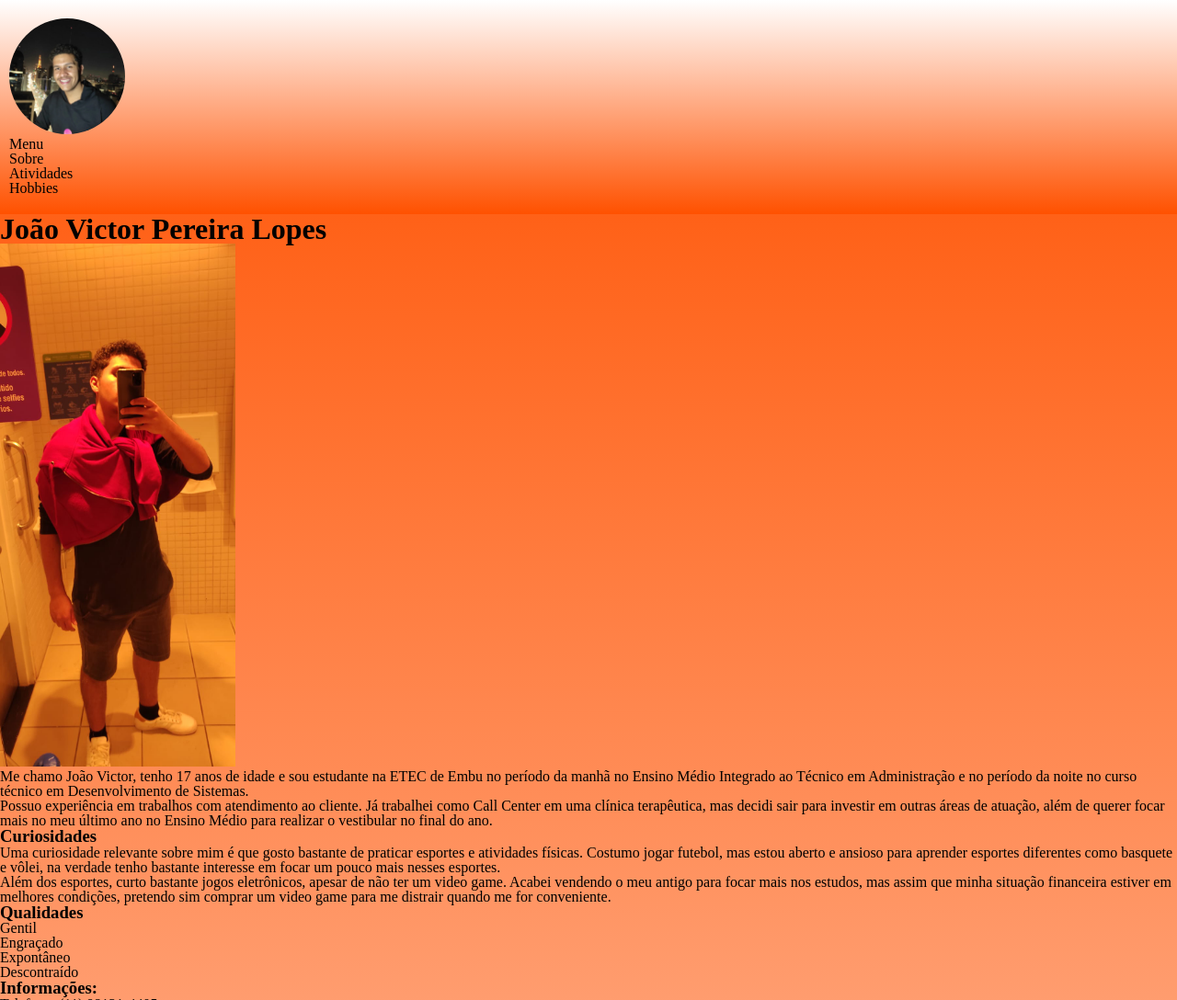
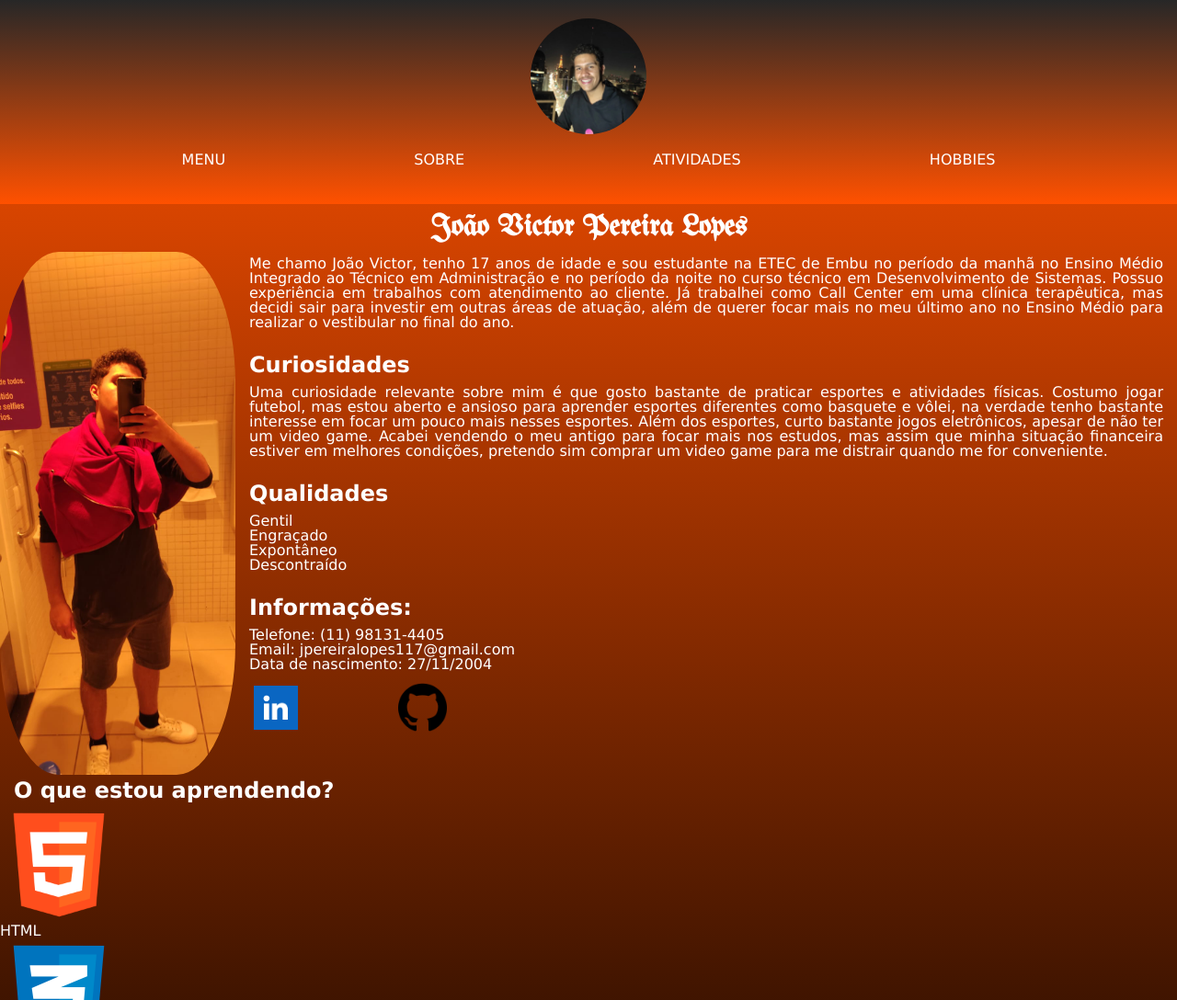
Before and after one commit to JVictorLopes/portfolio, a plain HTML site: page index.html in a window 1280 px wide. Shown: the top 1088 px of the page at 92% size. Drawn offline with Linux system fonts and the light colour scheme.

Commit message:
Modificações no CSS

```diff
--- a/css/style.css
+++ b/css/style.css
@@ -1,9 +1,15 @@
 body {
-  background-image: linear-gradient( rgb(255, 81, 0), rgb(255, 255, 255));
+  background-image: linear-gradient( rgb(255, 81, 0), rgb(0, 0, 0));
 }
 
-img {
-  width: 20%;
+@font-face {
+  font-family: "Old";
+  src: url('../Fontes/UnifrakturMaguntia-Regular.ttf');
+}
+
+@font-face {
+  font-family: "Kaushan" ;
+  src: url('../Fontes/KaushanScript-Regular.ttf');
 }
 
 .img-linkedin {
@@ -11,7 +17,85 @@ img {
   border-radius: 50%;
 }
 
+.Foto_corpo {
+  border-radius: 25%;
+}
+
+img {
+  width: 10%;
+}
+
+.info img {
+  width: 20%;
+}
+
+main h1 {
+  text-align: center;
+  color: white;
+  padding: 10px;
+  font-family: 'Old';
+}
+
+.info {
+  color: white;
+  display: flex;
+}
+
+.linksSociais {
+  width: 50%;
+  display: flex;
+}
+
+
 header { /*o header é um div, só que com nome diferente para separar quais partes do site estaremos mexendo*/
-  background-image: linear-gradient(180deg, rgb(255, 255, 255), rgb(255, 81, 0) );
+  background-image:
+  linear-gradient(180deg, rgb(255, 255, 255), rgb(255, 81, 0) );
   padding: 20px 10px;
 }
+
+header { /*o header é um div, só que com nome diferente para separar quais partes do site estaremos mexendo*/
+  background-image: linear-gradient(180deg, rgb(39, 39, 39), rgb(255, 81, 0) );
+  padding: 20px 10px;
+  display: flex;
+  flex-direction: column;
+  align-items: center;
+}
+
+header ul {
+  text-transform: uppercase;
+}
+
+header nav li {
+  display: inline-block;
+  padding: 15px 100px;
+}
+
+header nav li:hover {
+  color: rgb(255, 94, 0);
+  background-color: rgb(39, 39, 39);
+  transition: 0.5s;
+  padding: 18px 70px;
+}
+
+.info p, h1, h2, ul {
+  padding: 5px 15px;
+  text-align: justify;
+  font-family: 'Lucida Sans', 'Lucida Sans Regular', 'Lucida Grande', 'Lucida Sans Unicode', Geneva, Verdana, sans-serif;
+  color: white;
+}
+
+.buttonLinkedIn img {
+  width: 30%;
+  padding: 5px;
+}
+
+.buttonGit img {
+  width: 15%;
+  padding: 2px;
+}
+
+.Programas p, img {
+  color: white;
+  font-family: 'Lucida Sans', 'Lucida Sans Regular', 'Lucida Grande', 'Lucida Sans Unicode', Geneva, Verdana, sans-serif;
+  display: flex;
+}
--- a/index.html
+++ b/index.html
@@ -26,51 +26,51 @@
       </nav>
     </header>
 
+    <main>
       <h1>João Victor Pereira Lopes</h1>
-
-    <img src="Img/Foto Corpo Inteiro.jpeg"
+      <div class="info">
+        <img
+          class="Foto_corpo"
+          src="Img/Foto Corpo Inteiro.jpeg"
           alt="Foto corpo." />
-
+      <div class="texto">
           <p>
             Me chamo João Victor, tenho 17 anos de idade e sou estudante na ETEC de
             Embu no período da manhã no Ensino Médio Integrado ao Técnico em
             Administração e no período da noite no curso técnico em Desenvolvimento de
             Sistemas.
-    </p>
-
-    <p>
             Possuo experiência em trabalhos com atendimento ao cliente. Já trabalhei
             como Call Center em uma clínica terapêutica, mas decidi sair para investir
             em outras áreas de atuação, além de querer focar mais no meu último ano no
             Ensino Médio para realizar o vestibular no final do ano.
           </p>
+          <br>
 
-    <h3>Curiosidades</h3>
+          <h2>Curiosidades</h2>
 
           <p>
             Uma curiosidade relevante sobre mim é que gosto bastante de praticar
             esportes e atividades físicas. Costumo jogar futebol, mas estou aberto e
             ansioso para aprender esportes diferentes como basquete e vôlei, na
             verdade tenho bastante interesse em focar um pouco mais nesses esportes.
-    </p>
-
-    <p>
             Além dos esportes, curto bastante jogos eletrônicos, apesar de não ter um
             video game. Acabei vendendo o meu antigo para focar mais nos estudos, mas
             assim que minha situação financeira estiver em melhores condições,
             pretendo sim comprar um video game para me distrair quando me for
             conveniente.
           </p>
+          <br>
 
-    <h3>Qualidades</h3>
+          <h2>Qualidades</h2>
           <ul>
             <li>Gentil</li>
             <li>Engraçado</li>
             <li>Expontâneo</li>
             <li>Descontraído</li>
           </ul>
+          <br>
 
-    <h3>Informações:</h3>
+          <h2>Informações:</h2>
 
           <ul>
             <li>Telefone: (11) 98131-4405</li>
@@ -78,21 +78,49 @@
             <li>Data de nascimento: 27/11/2004</li>
           </ul>
 
-    <img src="Img/Botão LinkedIn.png" alt="Botão LinkedIn" />
-    <img src="Img/Botão GitHub.png" alt="Botão GitHub" />
+          <ul class="linksSociais">
+            <div class="buttonLinkedIn"
+              <li>
+              <a href="https://www.linkedin.com/in/jpereiralopes-0a5109206"target="blank"><img src="Img/Botão LinkedIn.png" alt="Link de acesso para o perfil do LinkedIn."></a>
+              </li>
+            </div>
+            <div class="buttonGit"
+              <li>
+              <a
+              href="https://github.com/JVictorLopes"
+              target="blank"><img src="Img/Botão GitHub.png" alt="Botão GitHub"/>
+              </li>
+              </a>
+            </div>
+          </ul>
+        </div>
+      </div>
 
-    <h3>O que estou aprendendo?</h3>
-
-    <img src="Img/Logo HTML.png" alt="Logo HTML" />
+          <h2>O que estou aprendendo?</h2>
+          <div class="Programas"
+          <li>
+            <img
+              src="Img/Logo HTML.png"
+              alt="Logo HTML" />
             <p>HTML</p>
 
-    <img src="Img/Logo CSS.png" alt="Logo CSS" />
+            <img
+              src="Img/Logo CSS.png"
+              alt="Logo CSS" />
             <p>CSS</p>
 
-    <img src="Img/Logo JS.png" alt="Logo JS" />
+            <img
+              src="Img/Logo JS.png"
+              alt="Logo JS" />
             <p>JS</p>
 
-    <img src="Img/Csharp Logo.png" alt="Logo C#">
+            <img
+              src="Img/Csharp Logo.png"
+              alt="Logo C#">
             <p>C#</p>
+          </li>
+          </div>
+      </div>
+    </main>
   </body>
 </html>
```
Also changed, not shown: Fontes/KaushanScript-Regular.ttf (added), Fontes/OFL.txt (added), Fontes/OFL_2.txt (added), Fontes/UnifrakturMaguntia-Regular.ttf (added). Lines whose indentation alone changed are shown as unchanged.
